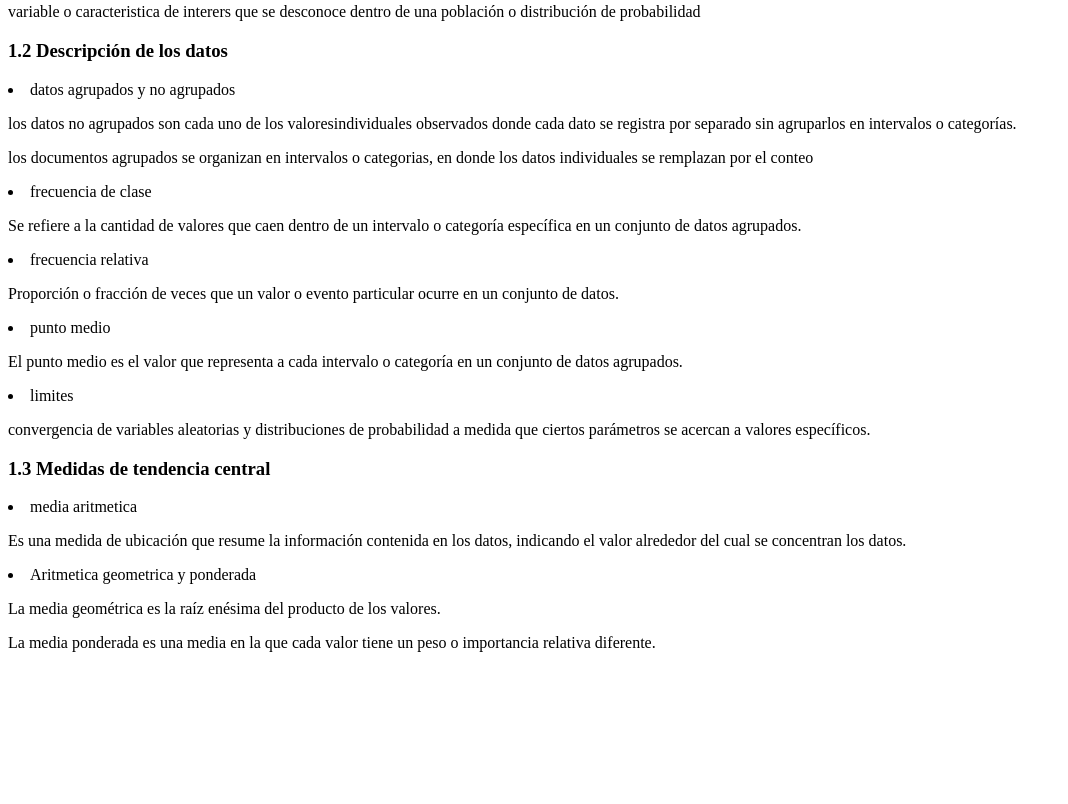
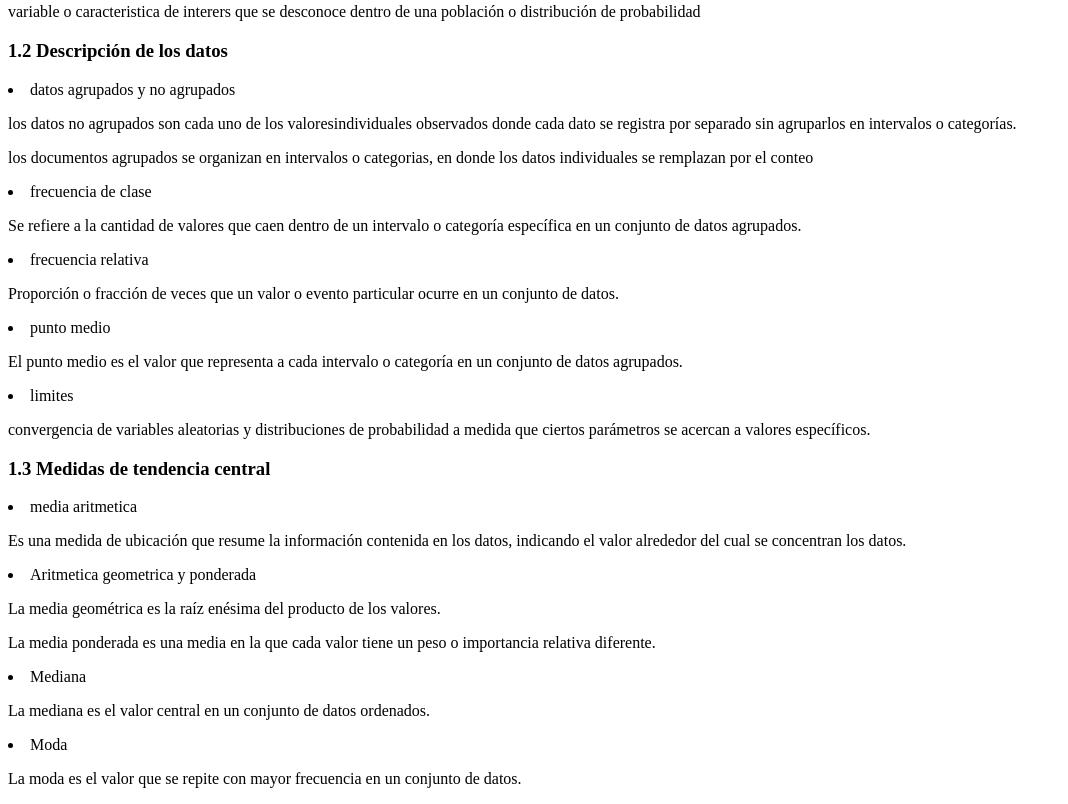
Before and after one commit to mariatics/temarioPE, a plain HTML site: page index.html in a window 1280 px wide. Shown: the part 493-1297 px from the top of the page, without its empty margins (0-1068 px from the left). Before the commit the page ends 1161 px from the top, so only its background shows below. Drawn offline with Linux system fonts and the light colour scheme.

Commit message:
agregue concepto de moda

```diff
--- a/index.html
+++ b/index.html
@@ -46,3 +46,7 @@
 <li>Aritmetica geometrica y ponderada</li>
 <p>La media geométrica es la raíz enésima del producto de los valores.</p>
 <p>La media ponderada es una media en la que cada valor tiene un peso o importancia relativa diferente.</p>
+<li>Mediana</li>
+<p>La mediana es el valor central en un conjunto de datos ordenados.</p>
+<li>Moda</li>
+<p>La moda es el valor que se repite con mayor frecuencia en un conjunto de datos.</p>
```
